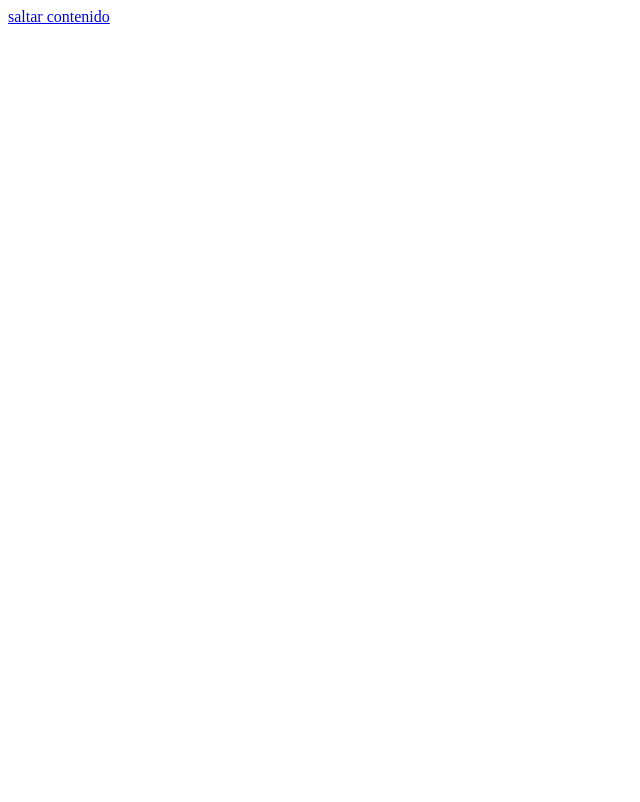
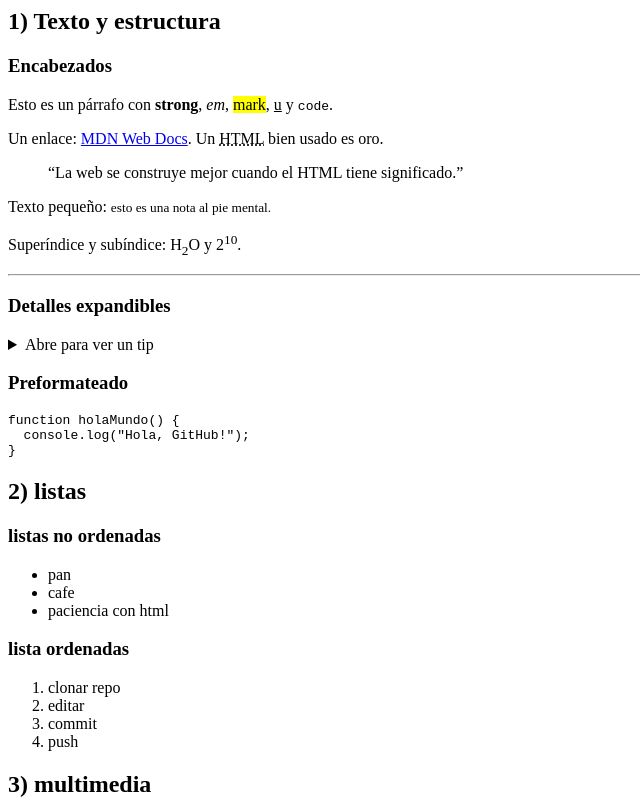
Before and after one commit to daviddiaz130699-lab/MI-HTML-DEMO-1, a plain HTML site: page index.html in a window 1280 px wide. Shown: the top 802 px of the page, without its empty margins (0-640 px from the left). Drawn offline with Linux system fonts and the light colour scheme.

Commit message:
index.html

```diff
--- a/index.html
+++ b/index.html
@@ -1,13 +1,66 @@
-<!DOCTYPE html>
-<html lang="es">
-<head>
-    <meta charset="utf-8">
-<title>html + css</title>
-<link rel="stylesheet" href="style.css">
-</head>
-<body>
+<section class="card" id="texto">
+      <h2>1) Texto y estructura</h2>
 
-    <a href="#">saltar contenido</a>
+      <article>
+        <h3>Encabezados</h3>
+        <p>Esto es un párrafo con <strong>strong</strong>, <em>em</em>, <mark>mark</mark>, <u>u</u> y <code>code</code>.</p>
 
-</body>
-</html>
+        <p>
+          Un enlace: <a href="https://developer.mozilla.org/es/" target="_blank" rel="noopener">MDN Web Docs</a>.
+          Un <abbr title="HyperText Markup Language">HTML</abbr> bien usado es oro.
+        </p>
+
+        <blockquote cite="https://developer.mozilla.org/">
+          “La web se construye mejor cuando el HTML tiene significado.”
+        </blockquote>
+
+        <p>
+          Texto pequeño: <small>esto es una nota al pie mental.</small>
+        </p>
+
+        <p>
+          Superíndice y subíndice: H<sub>2</sub>O y 2<sup>10</sup>.
+        </p>
+
+        <hr />
+
+        <h3>Detalles expandibles</h3>
+        <details>
+          <summary>Abre para ver un tip</summary>
+          <p>Usa etiquetas semánticas: <code>&lt;header&gt;</code>, <code>&lt;main&gt;</code>, <code>&lt;section&gt;</code>, <code>&lt;footer&gt;</code>… tu yo del futuro te lo agradece.</p>
+        </details>
+
+        <h3>Preformateado</h3>
+        <pre><code>function holaMundo() {
+  console.log("Hola, GitHub!");
+}</code></pre>
+      </article>
+    </section>
+
+    <section class="card" id=" listas">
+        <h2>2) listas</h2>
+        <div class="grid">
+            <h3> listas no ordenadas</h3>
+            <ul>
+                <li>pan</li>
+                <li>cafe</li>
+                <li>paciencia con html</li>
+            </ul>
+        </div>
+
+        <div>
+            <h3> lista  ordenadas</h3>
+<ol>
+    <li>clonar repo</li>
+    <li>editar</li>
+    <li>commit</li>
+    <li>push</li>
+</ol>
+        </div>
+
+    </section>
+
+    <section class="card"id="multimedia">
+        <h2>3) multimedia</h2>
+        <img src="https://www.revzilla.com/blog_content_image/image/71966/redline_hero/2020-Yamaha-MT09-beauty-right.jpg" alt="imagen de ejemplo aleatorio"loading="lazy">
+    </section>
```
